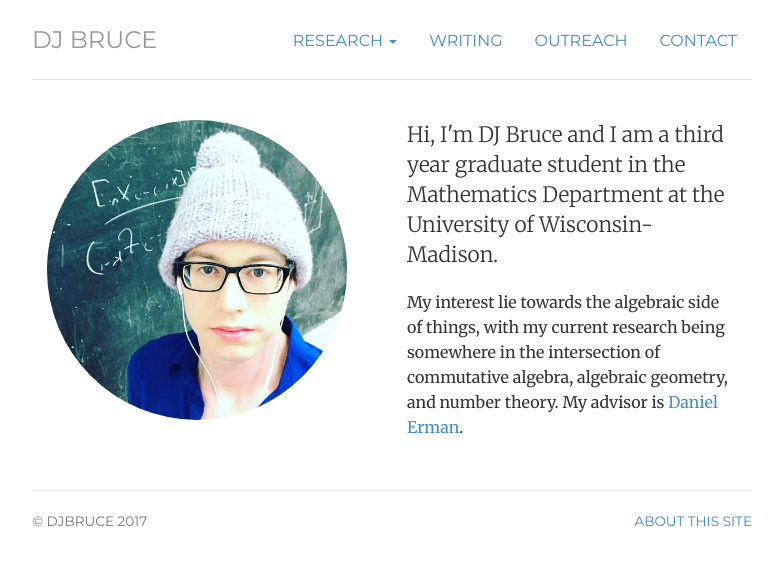
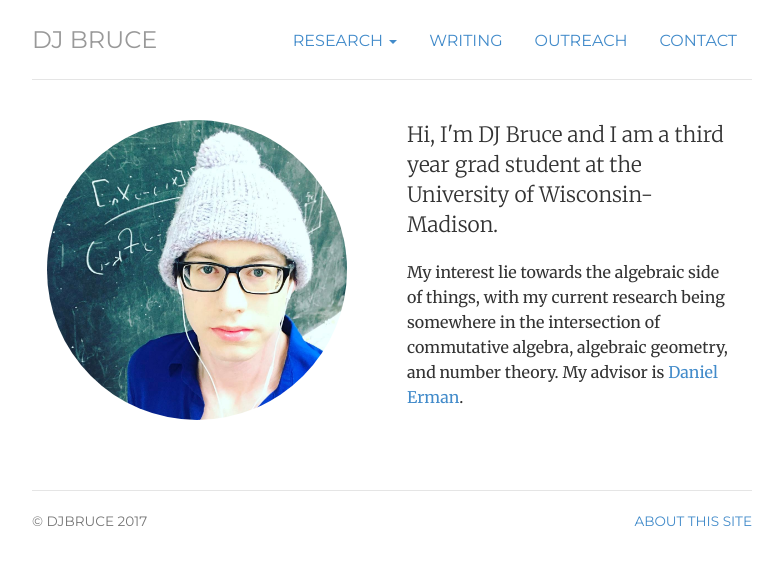
Before and after one commit to julietteBruce/old-homepage, a Jekyll site: the page built from index.html, in a window 1280 px wide. Shown: the top 565 px of the page, without its empty margins (248-1031 px from the left). Built offline with Jekyll 4.4.1, drawn with Linux system fonts in a browser that asks for light colours.

Commit message:
More updates

```diff
--- a/_includes/header.html
+++ b/_includes/header.html
@@ -8,7 +8,7 @@
     <ul class="dropdown-menu">
       <li class="{{ page.publications }}"><a href="/publications" title="Publications">Publications</a></li>
       <li class="{{ page.presentations }}"><a href="/presenations" title="Presentations">Presentations</a></li>
-      <li class="{{ page.code }}"><a href="/code" title="Code">Code</a></li>
+      <li class="{{ page.code }}"><a href="/code" title="Coding">Coding</a></li>
       <li class="{{ page.travel }}"><a href="/travel" title="Travel">Travel</a></li>
     </ul>
   	</li>
--- a/index.html
+++ b/index.html
@@ -12,7 +12,7 @@ description: DJ Bruce is a graduate student at the University of Wisconsin - Mad
 	<img  class="img-circle avatar" alt="DJ Bruce" src="img/djbruce.jpg">
 	</div>
 	<div itemscope itemtype="http://data-vocabulary.org/Person" class="col-sm-6">
-	<p class="lead">Hi, I'm <span itemprop="name">DJ Bruce</span> and I am a third year graduate student in the Mathematics Department at the University of Wisconsin-Madison.</p>
+	<p class="lead">Hi, I'm <span itemprop="name">DJ Bruce</span> and I am a third year grad student at the University of Wisconsin-Madison.</p>
 	<p>My interest lie towards the algebraic side of things, with my current research being somewhere in the intersection of commutative algebra, algebraic geometry, and number theory.
 		My advisor is <a href="math.wisc.edu/~derman">Daniel Erman</a>.	</p>
 	</div>
```
